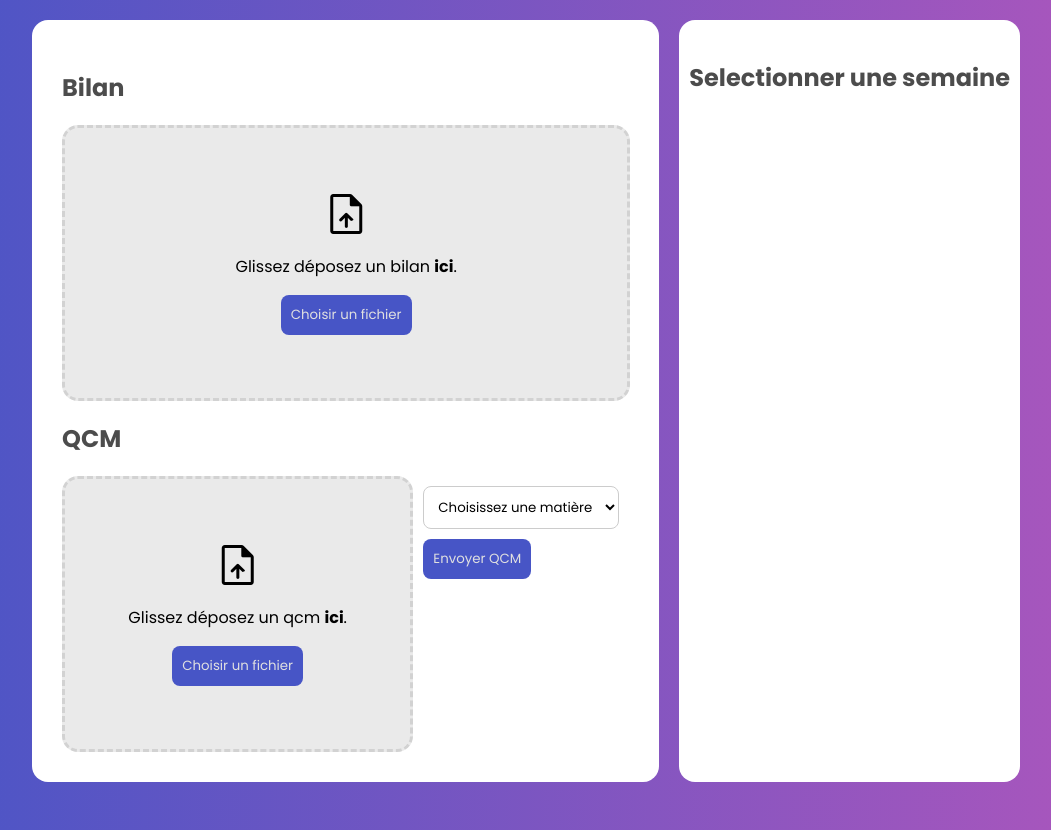
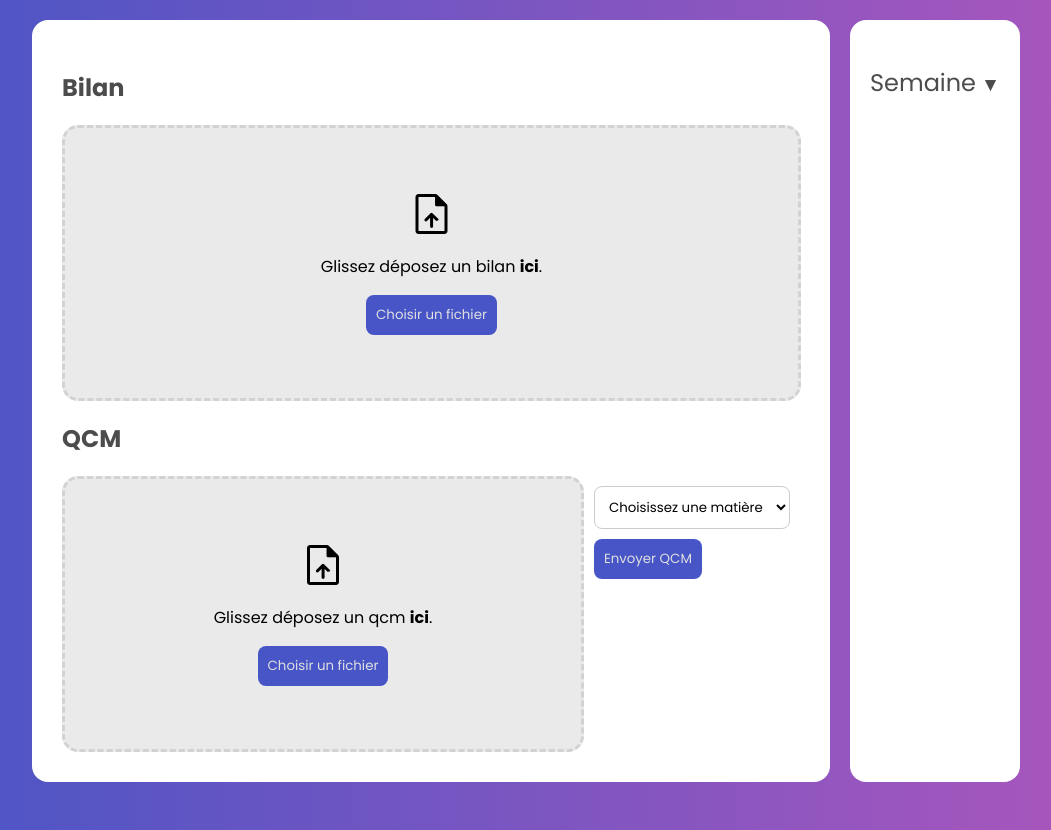
Before and after one commit to amin-elmellouki/SAE_Consolidation, a Django app: page / in a window 1280 px wide. Shown: the part 156-986 px from the top of the page, without its empty margins (114-1165 px from the left). Run offline with Django 5.2, Linux system fonts and the light colour scheme; the visitor is signed in with stand-in values (Sample User, id 1); data that the repository does not hold is empty.

Commit message:
tri semaine

```diff
--- a/home/static/script.js
+++ b/home/static/script.js
@@ -103,3 +103,37 @@ function getCookie(name) {
     const parts = value.split(`; ${name}=`);
     if (parts.length === 2) return parts.pop().split(';').shift();
 }
+
+document.addEventListener('DOMContentLoaded', function() {
+    const semaineButton = document.querySelector('.bilan-button');
+
+    if (semaineButton) {
+        // État initial
+        let isAsc = false;
+
+        semaineButton.addEventListener('click', function() {
+            isAsc = !isAsc;
+            this.setAttribute('data-sort', isAsc ? 'asc' : 'desc');
+
+            const scrollable = document.querySelector('.bilan-scrollable');
+            const anchors = Array.from(scrollable.querySelectorAll('a'));
+
+            anchors.sort((a, b) => {
+                // On extrait le texte de la date (avant la parenthèse s'il y en a une)
+                const getDateText = (element) => {
+                    return element.textContent.trim().split('(')[0].trim();
+                };
+
+                const aDateText = getDateText(a);
+                const bDateText = getDateText(b);
+
+                // Si vos dates sont au format YYYY-MM-DD ou similaire, cette comparaison simple fonctionnera
+                return isAsc ? aDateText.localeCompare(bDateText) : bDateText.localeCompare(aDateText);
+            });
+
+            // Rafraîchir l'affichage
+            scrollable.innerHTML = '';
+            anchors.forEach(anchor => scrollable.appendChild(anchor));
+        });
+    }
+});
--- a/home/static/style-home.css
+++ b/home/static/style-home.css
@@ -141,3 +141,43 @@ aside a {
 .error p {
     color: #692326;
 }
+
+.bilan-button::after {
+    content: "▶";
+    font-size: 0.8em;
+    margin-left: 5px;
+}
+
+.bilan-button::after {
+    content: "▲";
+    color: currentcolor;
+}
+
+.bilan-button::after {
+    content: "▼";
+    color: currentcolor;
+}
+
+.bilan-button {
+    background: none;
+    border: none;
+    font-size: 1em;
+    cursor: pointer;
+    color: inherit; /* Garde la couleur du texte parent */
+    padding: 5px 10px;
+}
+
+.bilan-button {
+    background: transparent;
+}
+
+.bilan-button::after {
+    content: "▼";
+    font-size: 0.8em;
+    margin-left: 5px;
+    color: currentcolor;
+}
+
+.bilan-button.asc::after {
+    content: "▲";
+}
--- a/home/templates/home.html
+++ b/home/templates/home.html
@@ -65,7 +65,9 @@
     </div>
 
     <aside class="bilan-list">
-        <h2 class="bilan-title">Selectionner une semaine</h2>
+        <h2 class="bilan-title">
+            <button class="bilan-button" data-sort="desc">Semaine</button>
+        </h2>
         <div class="bilan-scrollable">
             {% for date, nb_qcm in semaines.items %}
                 <a href="/bilan/{{ date }}">
```
